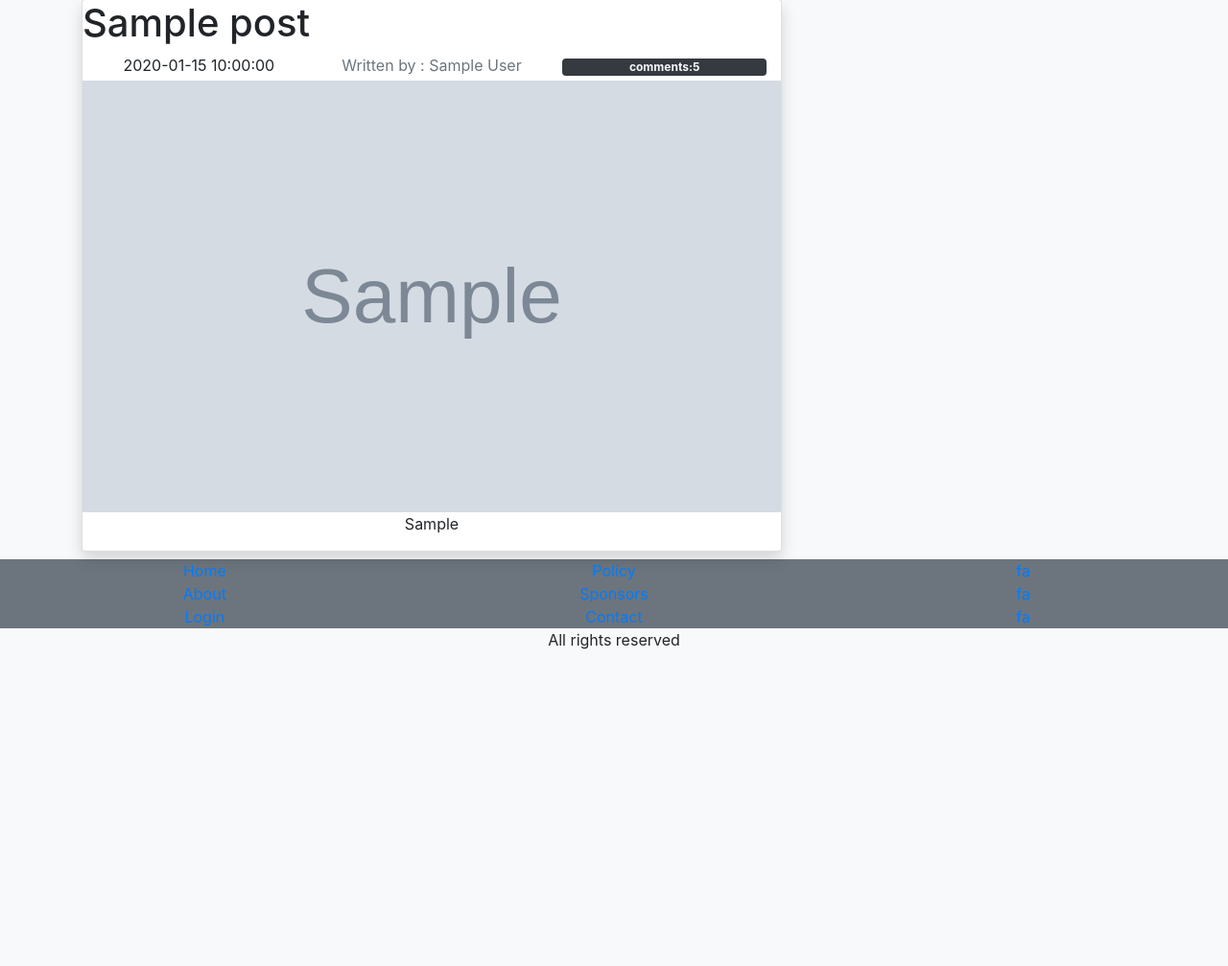
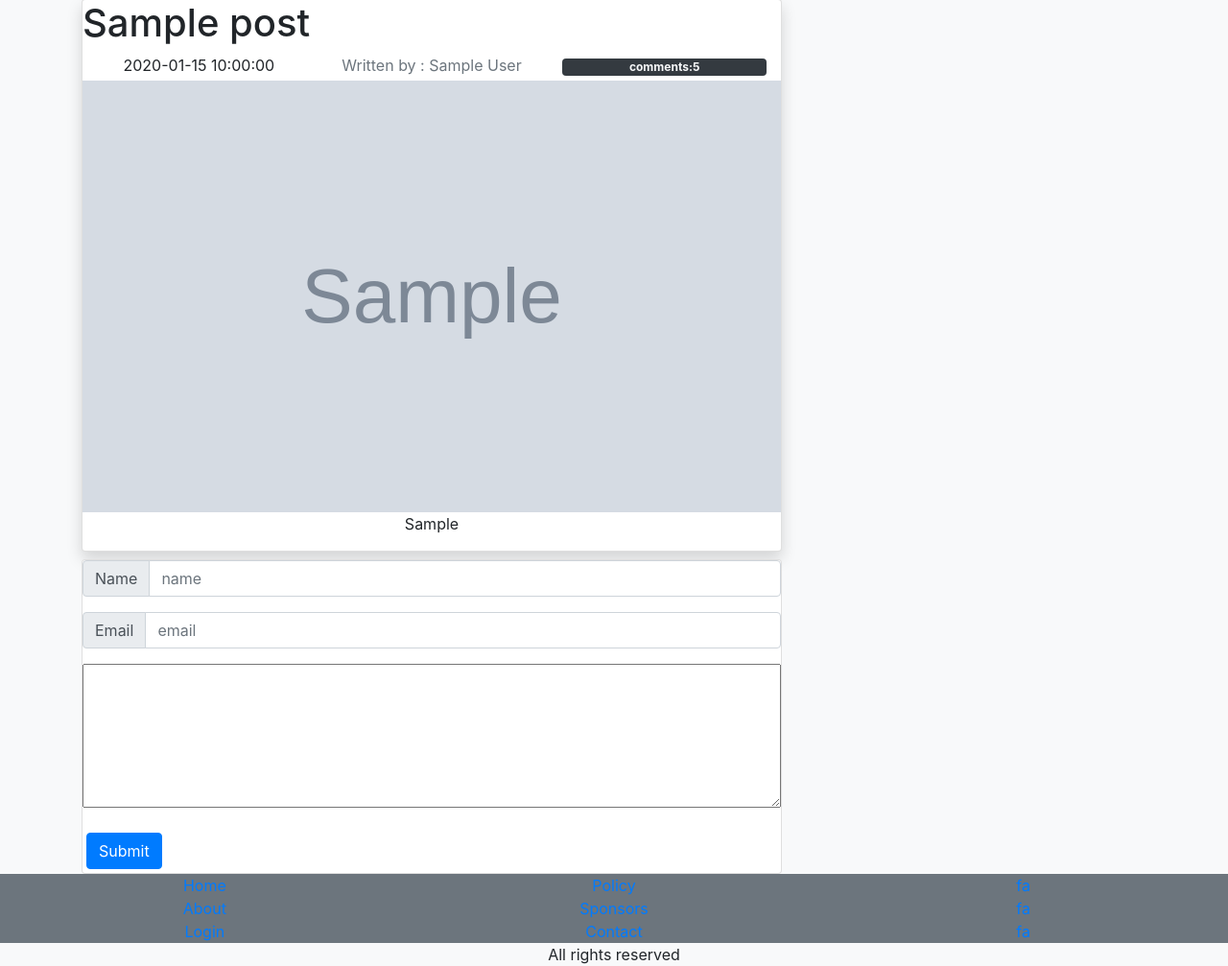
Before and after one commit to josipfrljic94/php-blog, a PHP site: page /FullPost.php?id=1 in a window 1280 px wide. Shown: the part 252-1259 px from the top of the page at 96% size. Before the commit the page ends 929 px from the top, so only its background shows below. Run offline with PHP 8.4, Linux system fonts and the light colour scheme; tables that the repository leaves empty or names only in its code hold one stand-in row (values such as "Sample post"); grey boxes marked "Sample" are stand-in pictures.

Commit message:
comments/joins

```diff
--- a/FullPost.php
+++ b/FullPost.php
@@ -1,3 +1,86 @@
+<?php require_once('include/connection.php'); ?>
+<?php require_once('include/function.php'); ?>
+<?php require_once('include/session.php'); ?>
+<?php $SearchQuerryParametar=$_GET["id"]; ?>
+
+
+<?php
+ // START  PHP CODE OF COMMENT
+
+
+ if(isset($_POST['submit'])){
+
+    $name=$_POST['name'];
+    $Admin="Josip Frljic";
+    $email=$_POST['email'];
+    $textcomment=$_POST['textcomment'];
+    date_default_timezone_set("Europe/Zagreb");
+    $CurrentTime=time();
+    $rightTime=strftime("%B-%d-%Y %H:%M:%S",$CurrentTime);
+
+    if(empty($name)||empty($email)||empty($textcomment)){
+        $_SESSION["errormassage"]="All fields must be filled";
+        RedirectFun("FullPost.php?id=$SearchQuerryParametar");
+
+    }
+    elseif (strlen($name)<3 || strlen($name)>55){
+        $_SESSION["errormassage"]="Name is to short or to long";
+        RedirectFun("FullPost.php?id=6");
+
+    }
+    elseif (strlen($name)<5 || strlen($name)>55){
+        $_SESSION["errormassage"]="email is to short or to long";
+        RedirectFun("FullPost.php?id=$SearchQuerryParametar");
+
+    }
+    elseif (strlen($textcomment)>99) {
+        $_SESSION["errormassage"]="Name is to short or to long";
+        RedirectFun("FullPost.php?id=$SearchQuerryParametar");
+
+    }
+
+    else{
+        global $dbh;
+        $sql="INSERT INTO comments (name,email,comment,datetime,approvedBy,status,post_id) VALUES(:name,:email,:comment,:datetime,'Pending','OFF',:postid)";
+
+        $sth=$dbh->prepare($sql);
+        $sth->bindValue(':datetime', $rightTime);
+        $sth->bindValue(':name', $name);
+        $sth->bindValue(':email', $email);
+        $sth->bindValue(':comment', $textcomment);
+        $sth->bindValue(':postid',$SearchQuerryParametar);
+        $CheckExecution=$sth->execute();
+        if($CheckExecution){
+            $_SESSION["succesmassage"]="Your comment is added";
+
+            // RedirectFun("FullPost.php?id=6");
+            header("Location:FullPost.php?id={$SearchQuerryParametar}");
+            // var_dump($CheckExecution);
+            // echo  $SearchQuerryParametar;
+        }
+        else{
+            $_SESSION["errormassage"]="Sorry, but something go wrong";
+        }
+    }
+}
+
+
+// END PHP CODE OF COMMENT
+
+
+
+
+?>
+
+
+<!-- FETCHING DATA OF POST -->
+
+
+
+
+<!-- END FETCHING DATA OF POST -->
+
+
 <!DOCTYPE html>
 <html lang="en">
     <head>
@@ -7,9 +90,12 @@
         <title>Document</title>
     </head>
     <body class="bg-light">
-    <?php require_once('include/connection.php'); ?>
-    <?php require_once('include/function.php'); ?>
-<?php require_once('include/session.php'); ?>
+
+
+
+
+
+
     <nav class="navbar navbar-expand-lg navbar-light bg-light">
       <a class="navbar-brand" href="#">Navbar</a>
       <button class="navbar-toggler" type="button" data-toggle="collapse" data-target="#navbarSupportedContent" aria-controls="navbarSupportedContent" aria-expanded="false" aria-label="Toggle navigation">
@@ -53,16 +139,18 @@
 
     </nav>
     <!-- END OF NAVBAR -->
-<?php
+
+
+    <div class="container">
+    <div class="row">
+        <div class="col-lg-8 " >
+        <?php
              echo ErrorMas();
              echo SuccesMas();
 ?>
 
-    <div class="container">
-    <div class="row">
-        <div class="col-lg-8 " >
+        <h1 class=" display-3 font-weight-bold">Welcome to Josip Frljic's Blog</h1>
 
-        <h1 class=" display-3 font-weight-bold">Welcome to Josip Frljic's Blog</h1>
         <?php
                  global $dbh;
         $idget=$_GET['id'];
@@ -98,8 +186,11 @@
                          $image= $row['image'];
                          $post = $row['post'];
 
+
         ?>
+
             <div class="card my-2 shadow">
+
                 <div class="card-head border-2">
                     <h1><?php echo $title; ?></h1>
 
@@ -119,12 +210,42 @@
 
             </div>
             </div>
-                 <?php } ?>
+
+
+                <div class="card">
+                <form  action="FullPost.php?id= <?php echo $SearchQuerryParametar ?>" method="post">
+
+                <div class="form-group">
+                <div class="input-group mb-2">
+                        <div class="input-group-prepend">
+                        <div class="input-group-text">Name</div>
+                        </div>
+                        <input type="text" class="form-control" id="inlineFormInputGroup" name="name" placeholder="name">
+                    </div>
+                </div>
+                <div class="form-group">
+                <div class="input-group mb-2">
+                        <div class="input-group-prepend">
+                        <div class="input-group-text">Email</div>
+                        </div>
+                        <input type="email" required class="form-control" id="email" name="email" placeholder="email" >
+                    </div>
+                </div>
+                <div class="form-group">
+                    <textarea name="textcomment" id="textcomment" class="w-100" rows="6"></textarea>
+                </div>
+                <div>
+                    <button class="btn btn-primary m-1" type="submit" name="submit">Submit</button>
+                </div>
+</form>
+
+                </div>
 
     </div>
         <div class="col-lg-4 bg-primary" style="height:50px;">
 
         </div>
+        <?php } ?>
     </div>
 </div>
 <!-- end header -->
```
